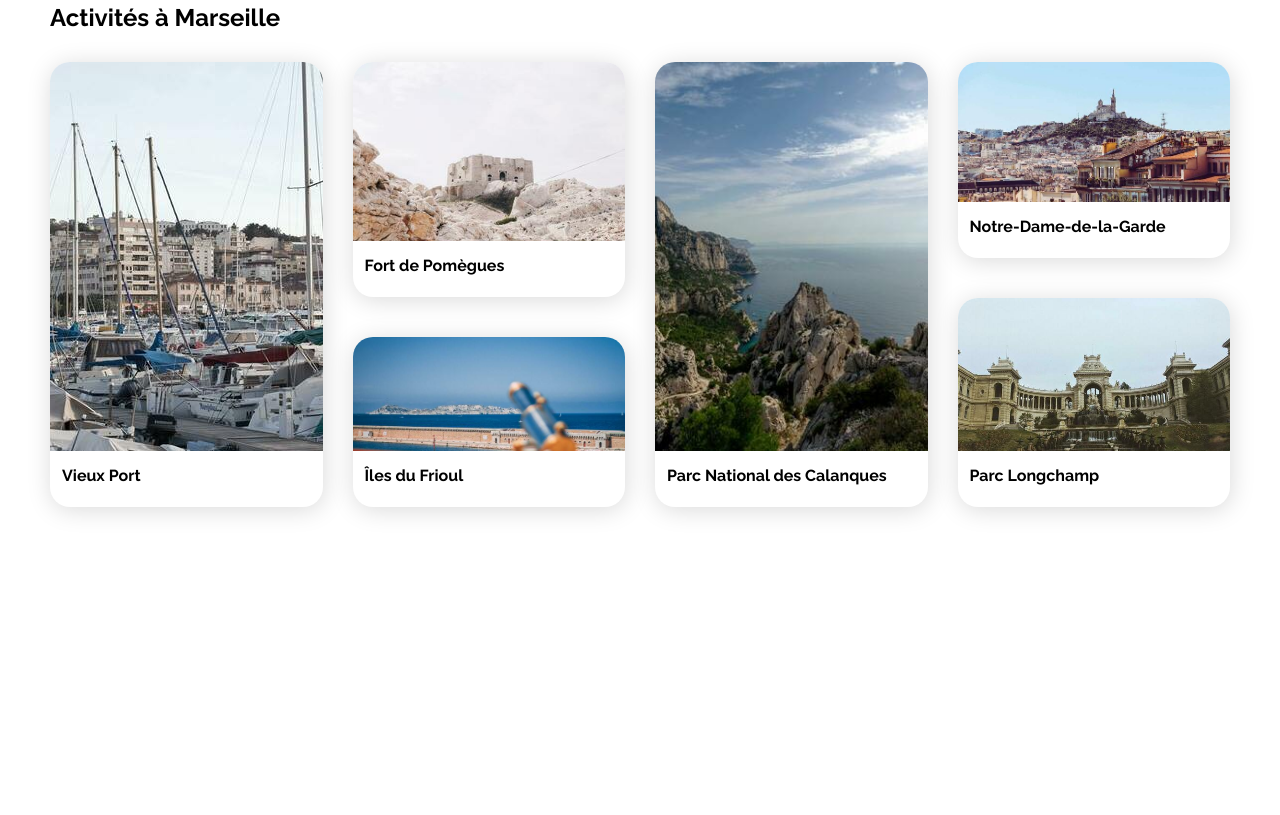
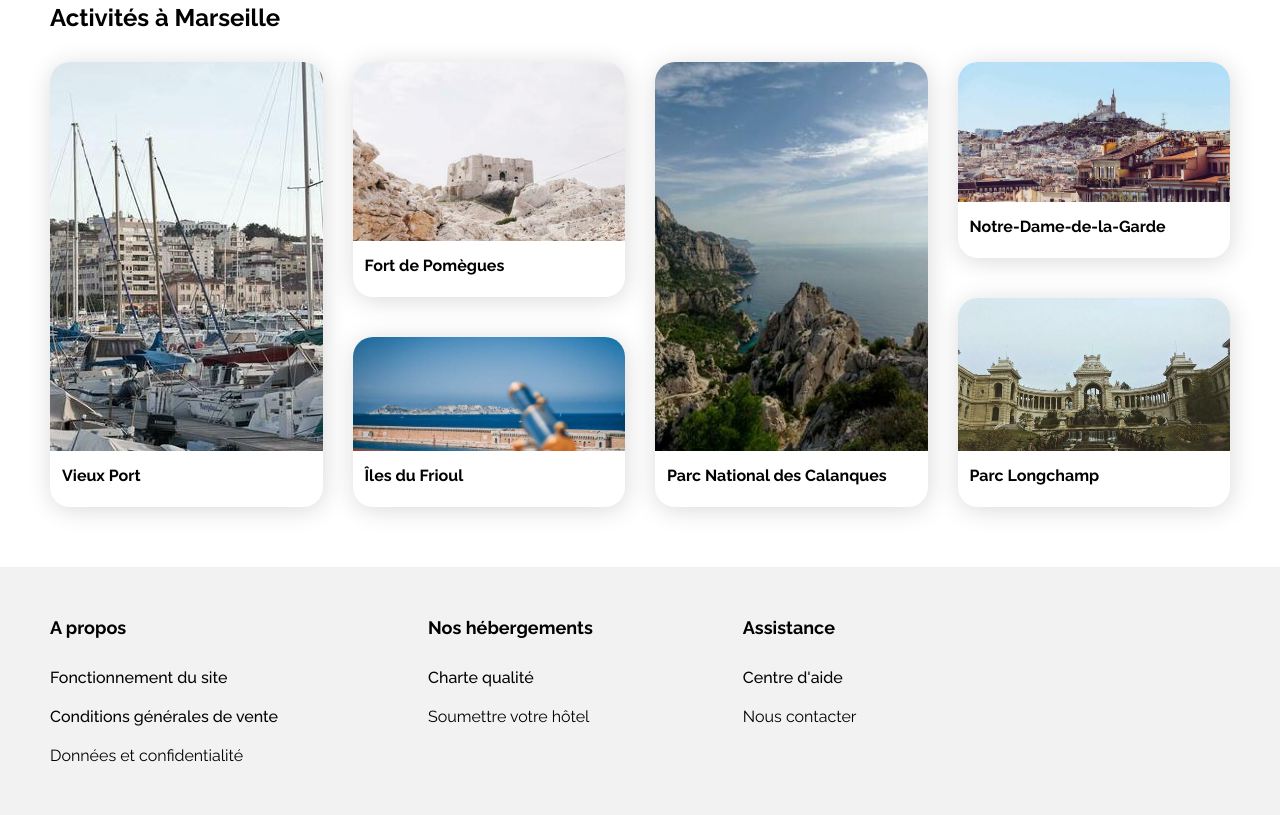
Before and after one commit to Daphaz/DamienBonnet_2_19092021, a plain HTML site: page index.html in a window 1280 px wide. Shown: the part 2215-3030 px from the top of the page. Before the commit the page ends 2782 px from the top, so only its background shows below. Drawn offline with Linux system fonts and the light colour scheme.

Commit message:
[:sparkles: FEAT]  Footer component

```diff
--- a/index.html
+++ b/index.html
@@ -382,7 +382,40 @@
 		</section>
 		<!-- end Activités -->
 		<!-- Footer -->
-		<footer class="footer"></footer>
+		<footer>
+			<div class="footer container">
+				<ul class="footer__list">
+					<li class="footer__label">A propos</li>
+					<li class="footer__link">
+						<a class="link_effect" href="#">Fonctionnement du site</a>
+					</li>
+					<li class="footer__link">
+						<a class="link_effect" href="#">Conditions générales de vente</a>
+					</li>
+					<li class="footer__link">
+						<a class="link_effect" href="#">Données et confidentialité</a>
+					</li>
+				</ul>
+				<ul class="footer__list">
+					<li class="footer__label">Nos hébergements</li>
+					<li class="footer__link">
+						<a class="link_effect" href="#">Charte qualité</a>
+					</li>
+					<li class="footer__link">
+						<a class="link_effect" href="#">Soumettre votre hôtel</a>
+					</li>
+				</ul>
+				<ul class="footer__list">
+					<li class="footer__label">Assistance</li>
+					<li class="footer__link">
+						<a class="link_effect" href="#">Centre d'aide</a>
+					</li>
+					<li class="footer__link">
+						<a class="link_effect" href="#">Nous contacter</a>
+					</li>
+				</ul>
+			</div>
+		</footer>
 		<!-- end Footer -->
 	</body>
 </html>
--- a/styles.css
+++ b/styles.css
@@ -554,6 +554,32 @@ main {
 }
 
 /*
+* Footer.
+*/
+footer {
+	background-color: #f2f2f2;
+}
+.footer {
+	display: flex;
+	padding: 5rem;
+}
+.footer__list {
+	list-style: none;
+}
+.footer__list:not(:last-child) {
+	padding-right: 23rem;
+}
+.footer__label {
+	font-size: 1.8rem;
+	font-weight: bold;
+	padding-bottom: 3rem;
+}
+.footer__link:not(:last-child) {
+	font-weight: 500;
+	padding-bottom: 2rem;
+}
+
+/*
 * Breakpoints.
 */
 /* Extra Large */
@@ -607,6 +633,10 @@ main {
 		gap: 3rem;
 		width: 100%;
 	}
+
+	.footer__list:not(:last-child) {
+		padding-right: 15rem;
+	}
 }
 /* Large */
 @media screen and (max-width: 992px) {
@@ -636,6 +666,10 @@ main {
 	.activities__container {
 		flex-wrap: wrap;
 	}
+
+	.footer__list:not(:last-child) {
+		padding-right: 7rem;
+	}
 }
 /* Medium */
 @media screen and (max-width: 768px) {
@@ -644,11 +678,11 @@ main {
 		gap: 0;
 	}
 	.populaire {
-		padding: 4rem 1.6rem 0;
+		padding: 4rem 2rem 0;
 	}
 
 	.hebergement {
-		padding: 4rem 1.6rem;
+		padding: 4rem 2rem;
 		background-color: #fff;
 	}
 	.populaire,
@@ -665,7 +699,7 @@ main {
 		padding-top: 2.2rem;
 	}
 	.header__logo {
-		padding-left: 1.6rem;
+		padding-left: 2rem;
 		padding-top: 0;
 		width: 10.7rem;
 	}
@@ -701,7 +735,7 @@ main {
 
 	.banner {
 		height: 20rem;
-		padding: 0 1.6rem;
+		padding: 0 2rem;
 		padding-top: 4.2rem;
 	}
 	.banner__title {
@@ -719,7 +753,7 @@ main {
 	}
 
 	.filter {
-		padding-left: 1.6rem;
+		padding-left: 2rem;
 		padding-top: inherit;
 		margin-bottom: 2.5rem;
 	}
@@ -749,7 +783,7 @@ main {
 	}
 
 	.activities {
-		padding: 2rem 1.6rem 0;
+		padding: 2rem 2rem 0;
 		margin-bottom: 3rem;
 	}
 	.activities img {
@@ -769,6 +803,17 @@ main {
 	}
 	#card-longchamp {
 		object-position: 50% 30%;
+	}
+
+	.footer {
+		flex-direction: column;
+		padding: 4.5rem 3rem;
+	}
+	.footer__list {
+		padding-bottom: 4.6rem;
+	}
+	.footer__list:not(:last-child) {
+		padding-right: 0;
 	}
 }
 
@@ -844,7 +889,8 @@ main {
 /* Extra Small */
 @media screen and (max-width: 320px) {
 	.search__input {
-		font-size: 1.2rem;
+		font-size: 1rem;
+		padding: 0.8rem 0.6rem;
 	}
 	.populaire .card {
 		height: auto;
```
